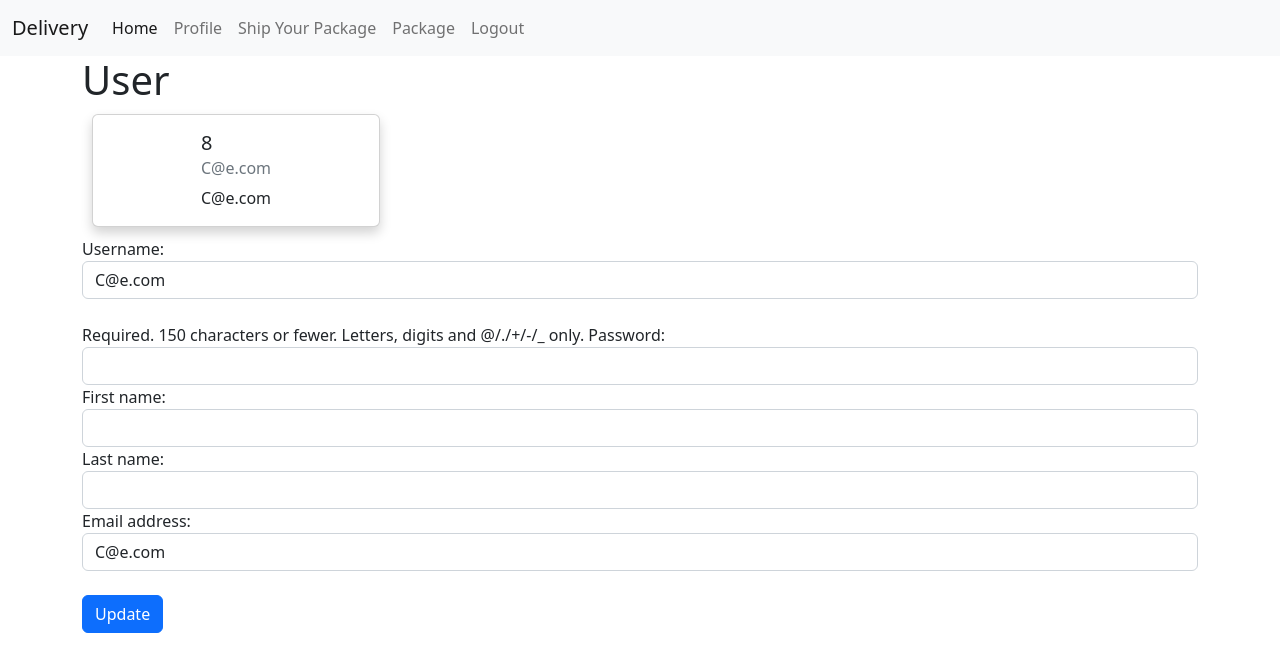
After one commit to Ziyadaj/Delivery, a Django app: page /user/8 in a window 1280 px wide. The commit adds this page. Shown: the top 672 px of the page. Run offline with Django 4.2, Linux system fonts and the light colour scheme; data comes from the database, SQL or seed files in the repository; both versions use the stored data as it was after the commit.

Commit message:
Functions of User added

```diff
--- a/Delivery/static/Delivery/javascript.js
+++ b/Delivery/static/Delivery/javascript.js
@@ -16,11 +16,76 @@ function deletePackage(id) {
 
     }
 }
-function Collapse(id) {
-    var x = document.getElementById(id);
+function deleteUser(id) {
+    if (confirm('Are you sure you want to delete this user?')) {
+        $(document).ready(function () {
+            $.ajax({
+                method: 'POST',
+                url: `user/delete/${id}`,
+                success: function (data) {
+                    //this gets called when server returns an OK response
+                    alert("it worked!");
+                },
+                error: function (data) {
+                    alert("it didnt work");
+                }
+            });
+        });
+
+    }
+}
+function email() {
+    if (confirm('Are you sure you want to send this email?')) {
+        $(document).ready(function () {
+            $.ajax({
+                method: 'POST',
+                url: `/email`,
+                data: {
+                    'email': $('#email').val(),
+                    'subject': $('#subject').val(),
+                    'message': $('#message').val(),
+                },
+                success: function (data) {
+                    //this gets called when server returns an OK response
+                    alert("it worked!");
+                },
+                error: function (data) {
+                    alert("it didnt work");
+                }
+            });
+        });
+
+    }
+}
+function pay(id) {
+    if (confirm('Are you sure you want to pay for this delivery?')) {
+        $(document).ready(function () {
+            $.ajax({
+                method: 'POST',
+                url: `/pay/${id}`,
+                success: function (data) {
+                    //this gets called when server returns an OK response
+                    alert("Payment Complete!");
+                },
+                error: function (data) {
+                    alert("Sorry we could not process your payment");
+                }
+            });
+        });
+
+    }
+}
+function collapse() {
+    var x = document.getElementById("collapse");
+    var y = document.getElementById("card-collapse");
     if (x.style.display === "none") {
         x.style.display = "block";
     } else {
         x.style.display = "none";
     }
+    if (y.style.display === "none") {
+        y.style.display = "block";
+    } else {
+        y.style.display = "none";
+    }
 }
--- a/Delivery/templates/Delivery/index.html
+++ b/Delivery/templates/Delivery/index.html
@@ -11,12 +11,36 @@
         <!-- jQuery -->
         <script src="https://ajax.googleapis.com/ajax/libs/jquery/3.5.1/jquery.min.js"></script>
         <script defer src="{% static 'Delivery/javascript.js' %}"></script>
-
+        <script>
+            function collapseEmail(id) {
+                var x = document.getElementById(id);
+                if (x.style.display === "none") {
+                    x.style.display = "block";
+                } else {
+                    x.style.display = "none";
+                }
+            }
+        </script>
     </head>
     <body>
+      {% if messages %}
+        <ul class="messages">
+            {% for message in messages %}
+                {% if message.tags == 'success' %}
+                    <div class="alert alert-success" role="alert">
+                        {{ message }}
+                    </div>
+                {% elif message.tags == 'error' %}
+                    <div class="alert alert-danger" role="alert">
+                        {{ message }}
+                    </div>
+                {% endif %}
+            {% endfor %}
+        </ul>
+      {% endif %}
         <nav class="navbar navbar-expand-lg bg-light">
             <div class="container-fluid">
-              <a class="navbar-brand" href="#">Navbar</a>
+              <a class="navbar-brand" href="#">Delivery</a>
               <button class="navbar-toggler" type="button" data-bs-toggle="collapse" data-bs-target="#navbarText" aria-controls="navbarText" aria-expanded="false" aria-label="Toggle navigation">
                 <span class="navbar-toggler-icon"></span>
               </button>
@@ -33,12 +57,24 @@
                     <li class="nav-item">
                         <a class="nav-link" href="{% url 'users' %}">Users</a>
                     </li>
+                    <li class="nav-item">
+                        <a class="nav-link" href="{% url 'reports' %}">Reports</a>
+                    </li>
+                    {% else %}
+                    <li class="nav-item">
+                        <a class="nav-link" href="{% url 'user' user.id %}">Profile</a>
+                    </li>
+                    <li class="nav-item">
+                        <a class="nav-link" href="{% url 'send_package' %}">Ship Your Package</a>
+                    </li>
+                    <li class="nav-item">
+                        <a class="nav-link" href="{% url 'packages' %}">Package</a>
+                    </li>
                     {% endif %}
                     <li class="nav-item">
                         <a class="nav-link" href="{% url 'logout' %}">Logout</a>
                     </li>
                     {% else %}
-
                     <li class="nav-item">
                         <a class="nav-link" href="{% url 'login' %}">Login</a>
                     </li>
@@ -47,13 +83,39 @@
                     </li>
                     {% endif %}
                 </ul>
-                <span class="navbar-text">
-                  Navbar text with an inline element
-                </span>
               </div>
             </div>
           </nav>
     </body>
     {% block body %}
+      <div class="container">
+        <h1>Delivery</h1>
+        <p>Delivery is a web application that allows users to send packages to other users.</p>
+        {% if user.is_staff %}
+          <p>As a staff member, you can view all packages, users, and reports.</p>
+          <form id="email" method="post" style="display: none;">
+            <!-- send email -->
+            {% csrf_token %}
+            <div class="form-group">
+              <label for="email">Email</label>
+              <input type="email" class="form-control" id="email" name="email" placeholder="Enter email">
+            </div>
+            <div class="form-group">
+              <label for="subject">Subject</label>
+              <input type="text" class="form-control" id="subject" name="subject" placeholder="Enter subject">
+            </div>
+            <div class="form-group">
+              <label for="message">Message</label>
+              <textarea class="form-control" id="message" name="message" rows="3"></textarea>
+            </div>
+            <button type="submit" class="btn btn-primary">Send</button>
+          </form>
+          <br>
+          <button onclick="collapseEmail('email')" class="btn btn-primary">Email Your Customers</button>
+        {% else %}
+          <p>As a user, you can view your profile, send packages, and view your packages.</p>
+        {% endif %}
+
+      </div>
     {% endblock %}
 </html>
--- /dev/null
+++ b/Delivery/templates/Delivery/user.html
@@ -0,0 +1,42 @@
+{% extends "Delivery/index.html" %}
+
+{% block body %}
+
+<div class="container">
+    <div>
+        <h1>User</h1>
+    </div>
+    {% if user.is_staff %}
+        <div class="card" style="width: 18rem; margin: 10px;">
+            <div class="card-body">
+                <h5 class="card-title">{{user.id}}</h5>
+                <h6 class="card-subtitle mb-2 text-muted">{{user.username}}</h6>
+                <p class="card-text">{{user.email}}</p>
+            </div>
+            <button style="margin-bottom: 10px;" class="btn btn-primary" onclick="Collapse('form{{user.id}}')">Edit</button>
+
+            <button class="btn btn-danger" onclick="deleteUser('{{user.id}}')">Delete</button>
+            <form id="form{{user.id}}" action="" method="post" style="display: none;">
+                {% csrf_token %}
+                {{form}}
+                <br>
+                <button name="edit" type="submit" class="btn btn-primary">Update</button>
+            </form>
+        </div>
+    {% else %}
+        <div class="card" style="width: 18rem; margin: 10px;">
+            <div class="card-body">
+                <h5 class="card-title
+                ">{{user.id}}</h5>
+                <h6 class="card-subtitle mb-2 text-muted">{{user.username}}</h6>
+                <p class="card-text">{{user.email}}</p>
+            </div>
+        </div>
+        <form action="" method="post">
+            {% csrf_token %}
+            {{form}}
+            <br>
+            <button name="edit" type="submit" class="btn btn-primary">Update</button>
+        </form>
+    {% endif %}
+{% endblock %}
--- a/Delivery/urls.py
+++ b/Delivery/urls.py
@@ -11,7 +11,15 @@ urlpatterns = [
     path("packages", views.packages, name="packages"),
     path("package/<int:id>", views.package, name="package"),
     path("users", views.users, name="users"),
+    path("user/<int:id>", views.user, name="user"),
+    path("reports", views.reports, name="reports"),
+    path("send_package", views.send_package, name="send_package"),
 
     # jQuery Routes
     path("delete/<int:id>", views.delete, name="delete"),
+    path("user/delete/<int:id>", views.delete, name="delete"),
+    path("pay/<int:id>", views.payment, name="pay"),
+
+    #API Routes
+    path("send_email", views.send_email, name="send_email"),
 ]
--- a/Delivery/views.py
+++ b/Delivery/views.py
@@ -1,3 +1,4 @@
+import datetime
 from django import forms
 from django.db import IntegrityError
 from django.shortcuts import render
@@ -7,18 +8,23 @@ from django.contrib.auth.decorators import login_required
 from django.views.decorators.csrf import csrf_exempt
 from django.http import HttpResponse, HttpResponseRedirect
 from django.shortcuts import render
-from .models import User, Package, RetailCenter, TransportationEvent, Location, Truck, Plane, Airport, Customer, TransportedBy
+from .models import User, Package, RetailCenter, TransportationEvent, Location, Truck, Plane, Airport, Customer, TransportedBy, Warehouse
 from django.contrib.admin.views.decorators import staff_member_required
 from django.contrib import messages
+from django.core.mail import send_mail,BadHeaderError
+
 
 categories = ['Regular', 'Liquid', 'Fragile', 'Chemical', 'Other']
 status = ['In Transit', 'Delivered', 'Delayed', 'Lost', 'Damaged']
 dimensions = ['Small', 'Medium', 'Large', 'Extra Large']
+loc_type = ['Trucks', 'Airport', 'Warehouse', 'Plane']
+event_type = ['Air', 'Ground', 'Sea']
 class PackageForm(forms.ModelForm):
     class Meta:
         model = Package
-        fields = ['weight', 'destination', 'dimensions', 'insurance_amount', 'status', 'category', 'value', 'final_delivery_date']
+        fields = ['recipient','weight', 'destination', 'dimensions', 'insurance_amount', 'status', 'category', 'value', 'final_delivery_date']
         widgets = {
+            'recipient': forms.Select(choices=[(user, user) for user in User.objects.all()], attrs={'class': 'form-control'}),
             'weight': forms.NumberInput(attrs={'class': 'form-control'}),
             'destination': forms.TextInput(attrs={'class': 'form-control'}),
             'dimensions': forms.Select(choices=[(dimension, dimension) for dimension in dimensions], attrs={'class': 'form-control'}),
@@ -27,6 +33,32 @@ class PackageForm(forms.ModelForm):
             'category': forms.Select(choices=[(category, category) for category in categories], attrs={'class': 'form-control'}),
             'value': forms.NumberInput(attrs={'class': 'form-control'}),
             'final_delivery_date': forms.DateInput(attrs={'class': 'form-control'}),
+        }
+class LocationForm(forms.ModelForm):
+    class Meta:
+        model = Location
+        fields = ['city']
+        widgets = {
+            'city': forms.TextInput(attrs={'class': 'form-control'}),
+        }
+class LocationTypeForm(forms.Form):
+    type = forms.ChoiceField(choices=[(type, type) for type in loc_type])
+class TransportationEventForm(forms.ModelForm):
+    class Meta:
+        model = TransportationEvent
+        fields = ['type', 'delivery_route']
+        widgets = {
+            'type': forms.Select(choices=[(type, type) for type in event_type], attrs={'class': 'form-control'}),
+            'delivery_route': forms.TextInput(attrs={'class': 'form-control'}),
+        }
+
+class RetailCenterForm(forms.ModelForm):
+    class Meta:
+        model = RetailCenter
+        fields = ['address', 'type']
+        widgets = {
+            'type': forms.Select(choices=[(type, type) for type in ['Retail', 'Distribution']], attrs={'class': 'form-control'}),
+            'address': forms.TextInput(attrs={'class': 'form-control'}),
         }
 class UserForm(forms.ModelForm):
     class Meta:
@@ -40,6 +72,11 @@ class UserForm(forms.ModelForm):
             'email': forms.TextInput(attrs={'class': 'form-control'}),
         }
 
+class ReportForm(forms.Form):
+    start_date = forms.DateField(widget=forms.DateInput(attrs={'class': 'form-control'}))
+    end_date = forms.DateField(widget=forms.DateInput(attrs={'class': 'form-control'}))
+    status = forms.ChoiceField(choices=[(status, status) for status in status], widget=forms.Select(attrs={'class': 'form-control'}))
+    category = forms.ChoiceField(choices=[(category, category) for category in categories], widget=forms.Select(attrs={'class': 'form-control'}))
 
 def index(request):
     return render(request, 'Delivery/index.html')
@@ -48,12 +85,25 @@ def index(request):
 
 #add/remove/edit package
 @login_required
-@staff_member_required
 def packages(request):
-    form = PackageForm(request.POST)
+    if (not request.user.is_staff):
+        #get sent package for user by user id
+        packages = Package.objects.filter(user_id=request.user.id)
+        #get received package for user by recipient name
+        package = Package.objects.filter(recipient=request.user.username)
+        return render(request, "Delivery/packages.html", {
+            "packages": packages,
+            "package": package,
+            "isCustomer": True,
+            "empty": not packages.exists(),
+            "delivered": packages.filter(status="Delivered").exists(),
+        })
+
     packages = Package.objects.all()
+    form = PackageForm()
     if request.method == "POST":
         if form.is_valid():
+            #create package
             package = form.save(commit=False)
             package.save()
             #success message
@@ -71,21 +121,61 @@ def packages(request):
     })
 def package(request, id):
     package = Package.objects.get(pk=id)
-    form = PackageForm(request.POST or None, instance=package)
-    if form.is_valid():
-        form.save()
+    form1 = PackageForm(request.POST or None, instance=package)
+    form2 = LocationForm(request.POST)
+    form3 = LocationTypeForm(request.POST)
+    # form4 = RetailCenterForm(request.POST)
+    form4 = TransportationEventForm(request.POST)
+    if form1.is_valid() and form2.is_valid() and form3.is_valid() and form4.is_valid():
+        form1.save()
+        #create location
+        form2.save()
+        #create package
+        package = form1.save(commit=False)
+        package.save()
+        #create transportation event
+        form4.save()
+        #create retail center
+        # form4.save()
+        #create location type
+        location_type = form3.save(commit=False)
+        if (location_type.type == 'Plane'):
+            plane = Plane.objects.create(flight_number="", location=Location.objects.get(city=form2.cleaned_data['city']))
+            plane.save()
+        elif (location_type.type == 'Truck'):
+            truck = Truck.objects.create(truck_number=1, location=Location.objects.get(city=form2.cleaned_data['city']))
+            truck.save()
+        elif (location_type.type == 'Airport'):
+            airport = Airport.objects.create(airport_code="",address=form2.cleaned_data['city'])
+            airport.save()
+        elif (location_type.type == 'Warehouse'):
+            warehouse = Warehouse.objects.create(warehouse_address="",address=form2.cleaned_data['city'])
+            warehouse.save()
+        location_type.save()
         messages.success(request, 'Package updated successfully')
         return HttpResponseRedirect(reverse("packages"))
     return render(request, "Delivery/package.html", {
         "package": package,
-        "form": PackageForm(instance=package)
+        "form1": PackageForm(instance=package),
+        "form2": form2,
+        "form3": form3,
+        "form4": form4
     })
 @login_required
 @staff_member_required
 @csrf_exempt
 def delete(request, id):
-    package = Package.objects.get(pk=id)
-    package.delete()
+    # delete either a package or a user
+    if (Package.objects.filter(pk=id).exists()):
+        package = Package.objects.get(pk=id)
+        package.delete()
+        messages.success(request, 'Package deleted successfully')
+
+    elif (User.objects.filter(pk=id).exists()):
+        user = User.objects.get(pk=id)
+        user.delete()
+        messages.success(request, 'User deleted successfully')
+
     return HttpResponseRedirect(reverse("packages"))
 
 #add/remove/edit user
@@ -96,19 +186,12 @@ def users(request):
     form = UserForm(request.POST)
     if request.method == "POST":
         if form.is_valid():
-            if 'add' in request.POST:
-                user = form.save(commit=False)
-                user.set_password(user.password)
-                user.save()
-                if (User.objects.filter(pk=user.id).exists()):
-                    messages.success(request, 'Form submission successful')
-                return HttpResponseRedirect(reverse("users"))
-            if 'edit' in request.POST:
-                user = User.objects.get(pk=id)
-                form = UserForm(request.POST or None, instance=user)
-                form.save()
-                messages.success(request, 'User updated successfully')
-                return HttpResponseRedirect(reverse("users"))
+            user = form.save(commit=False)
+            user.set_password(user.password)
+            user.save()
+            if (User.objects.filter(pk=user.id).exists()):
+                messages.success(request, 'Form submission successful')
+            return HttpResponseRedirect(reverse("users"))
         else:
             return render(request, 'Delivery/users.html', {
                 "form": form,
@@ -118,17 +201,48 @@ def users(request):
         "users": users,
         "form": form
     })
+# Edit user info
 
+def user(request, id):
+    user = User.objects.get(pk=id)
+    form = UserForm(request.POST or None, instance=user)
+    if form.is_valid():
+        form.save()
+        messages.success(request, 'User updated successfully')
+        return HttpResponseRedirect(reverse("user", args=(user.id,)))
+    return render(request, 'Delivery/user.html', {
+        "user": user,
+        "form": UserForm(instance=user)
+    })
 # Email notification
 @staff_member_required
-def send_notification(request, customer):
-    return render(request, 'Delivery/send_notification.html', {
-        "customer": customer
-    })
+def send_email(request):
+    subject = request.POST.get('subject', '')
+    message = request.POST.get('message', '')
+    from_email = request.POST.get('from_email', '')
+    if subject and message and from_email:
+        try:
+            send_mail(subject, message, from_email, ['admin@example.com'])
+        except BadHeaderError:
+            return HttpResponse('Invalid header found.')
+        return HttpResponseRedirect('index')
+    else:
+        # In reality we'd use a form class
+        # to get proper validation errors.
+        return HttpResponse('Make sure all fields are entered and valid.')
 
-def report(request):
-    return render(request, 'Delivery/report.html')
-
+def reports(request):
+    packages = Package.objects.all()
+    #querys
+    #List all lost/delayed/delivered packages between two dates
+    packages = Package.objects.filter(status='delivered', final_delivery_date__range=['2020-01-01', '2020-12-31'])
+    #List the total number of package types (Regular, Fragile, Liquid, Chemical ) that have been sent between two dates.
+    packages = Package.objects.filter(category='Regular', final_delivery_date__range=['2020-01-01', '2020-12-31'])
+    #Package Delivery Tracking based on categories, locations and status. For example, list all fragile packages currently in transit at Riyadh.
+    packages = Package.objects.filter(category='Fragile', status='in transit', location=1)
+    #List all packages information either sent or received by a particular customer.
+    # packages = Package.objects.filter(user_id=1)
+    return render(request, 'Delivery/reports.html', {'packages': packages})
 
 # Trace back packages
 def trace(request):
@@ -144,13 +258,34 @@ def get_user_package(request):
     return render(request, 'Delivery/package.html', {'package': package})
 #send package
 def send_package(request):
-    return render(request, 'Delivery/send_package.html')
+    form = PackageForm(request.POST)
+    if request.method == "POST":
+        if form.is_valid():
+            package = form.save(commit=False)
+            package.user = request.user
+            package.save()
+            if (Package.objects.filter(pk=package.id).exists()):
+                messages.success(request, 'Form submission successful')
+            return HttpResponseRedirect(reverse("index"))
+        else:
+            return render(request, 'Delivery/send_package.html', {
+                "form": form
+            })
+    return render(request, 'Delivery/send_package.html', {
+        "form": form
+    })
 
-def update_info(request):
-    return render(request, 'Delivery/update_info.html')
+#payment
+@csrf_exempt
+@login_required
+def payment(request, id):
+    #recieve payment
+    #and update package status
+    package = Package.objects.get(pk=id)
+    package.status = 'Delivered'
+    package.save()
+    return HttpResponseRedirect(reverse("packages"))
 
-def payment(request):
-    return render(request, 'Delivery/payment.html')
 #General functions
 
 def login_view(request):
```
Also changed, not shown: Delivery/models.py (+9 -7 lines), Delivery/templates/Delivery/package.html (+24 -9 lines), Delivery/templates/Delivery/packages.html (+53 -0 lines), Delivery/templates/Delivery/reports.html (added, +20 -0 lines), Delivery/templates/Delivery/send_package.html (added, +18 -0 lines), Delivery/templates/Delivery/users.html (+14 -9 lines), Delivery/migrations/0004_location_city.py (added), Delivery/migrations/0005_rename_city_location_city_package_user.py (added), Delivery/migrations/0006_package_recipient.py (added), db.sqlite3.
